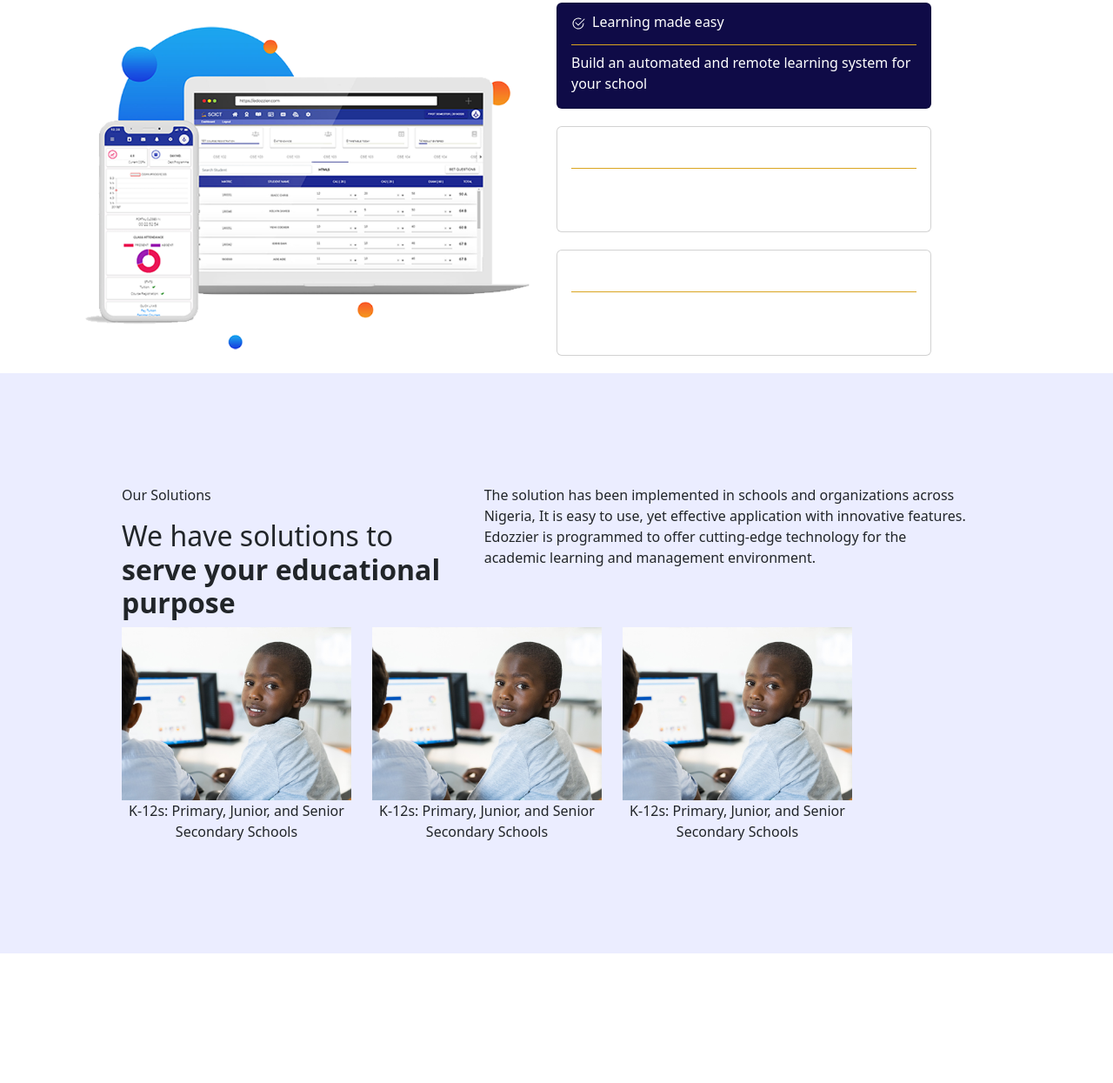
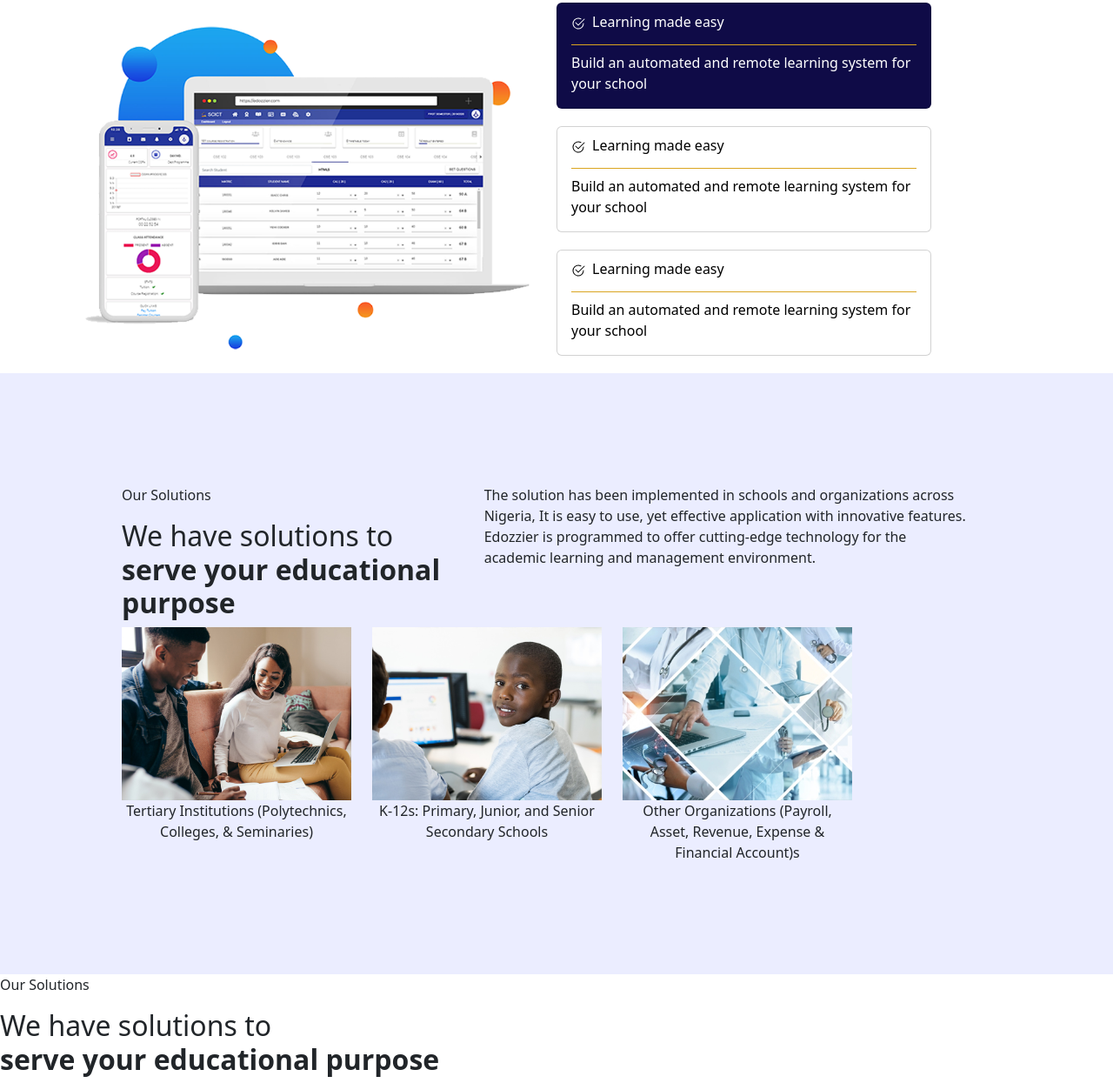
Before and after one commit to codify01/edozzier-, a plain HTML site: page index.html in a window 1280 px wide. Shown: the part 876-2121 px from the top of the page at 87% size. Before the commit the page ends 1972 px from the top, so only its background shows below. Drawn offline with nearby package versions, Linux system fonts and the light colour scheme.

Commit message:
hfdka msf

```diff
--- a/index.html
+++ b/index.html
@@ -65,21 +65,21 @@
                 <div class="card text-white" style="width: rem;">
                     <div class="card-body">
                       <!-- <h5 class="card-title">Card title</h5> -->
-                      <h6 class="card-subtitle mb-2 pb-3" ><svg class="me-2" xmlns="http://www.w3.org/2000/svg" width="16" height="16" fill="currentColor" class="bi bi-check2-circle" viewBox="0 0 16 16">
+                      <h6 class="card-subtitle mb-2 pb-3 text-black" ><svg class="me-2" xmlns="http://www.w3.org/2000/svg" width="16" height="16" fill="currentColor" class="bi bi-check2-circle" viewBox="0 0 16 16">
                         <path d="M2.5 8a5.5 5.5 0 0 1 8.25-4.764.5.5 0 0 0 .5-.866A6.5 6.5 0 1 0 14.5 8a.5.5 0 0 0-1 0 5.5 5.5 0 1 1-11 0"/>
                         <path d="M15.354 3.354a.5.5 0 0 0-.708-.708L8 9.293 5.354 6.646a.5.5 0 1 0-.708.708l3 3a.5.5 0 0 0 .708 0l7-7z"/>
                       </svg>Learning made easy</h6>
-                      <p class="card-text">Build an automated and remote learning system for your school</p>
+                      <p class="card-text text-black">Build an automated and remote learning system for your school</p>
                     </div>
                   </div>
                 <div class="card text-white" style="width: rem;">
                     <div class="card-body">
                       <!-- <h5 class="card-title">Card title</h5> -->
-                      <h6 class="card-subtitle mb-2 pb-3" ><svg class="me-2" xmlns="http://www.w3.org/2000/svg" width="16" height="16" fill="currentColor" class="bi bi-check2-circle" viewBox="0 0 16 16">
+                      <h6 class="card-subtitle mb-2 pb-3 text-black"  ><svg class="me-2" xmlns="http://www.w3.org/2000/svg" width="16" height="16" fill="currentColor" class="bi bi-check2-circle" viewBox="0 0 16 16">
                         <path d="M2.5 8a5.5 5.5 0 0 1 8.25-4.764.5.5 0 0 0 .5-.866A6.5 6.5 0 1 0 14.5 8a.5.5 0 0 0-1 0 5.5 5.5 0 1 1-11 0"/>
                         <path d="M15.354 3.354a.5.5 0 0 0-.708-.708L8 9.293 5.354 6.646a.5.5 0 1 0-.708.708l3 3a.5.5 0 0 0 .708 0l7-7z"/>
                       </svg>Learning made easy</h6>
-                      <p class="card-text">Build an automated and remote learning system for your school</p>
+                      <p class="card-text text-black">Build an automated and remote learning system for your school</p>
                     </div>
                   </div>
             </div>
@@ -101,9 +101,9 @@
             </div>
             <div class="row container">
                 <div class="my-card" style="width: 18rem;">
-                    <img src="edozzier/edozzier-services.jpg" class="card-img-top" alt="...">
+                    <img src="edozzier/edozzier-services2.jpg" class="card-img-top" alt="...">
                     <div class="card-body">
-                      <p class="card-text text-center">K-12s: Primary, Junior, and Senior Secondary Schools</p>
+                      <p class="card-text text-center">Tertiary Institutions (Polytechnics, Colleges, & Seminaries)</p>
                     </div>
                   </div>
                 <div class="my-card" style="width: 18rem;">
@@ -113,12 +113,21 @@
                     </div>
                   </div>
                 <div class="my-card" style="width: 18rem;">
-                    <img src="edozzier/edozzier-services.jpg" class="card-img-top" alt="...">
+                    <img src="edozzier/edozzier-services3.jpg" class="card-img-top" alt="...">
                     <div class="card-body">
-                      <p class="card-text text-center">K-12s: Primary, Junior, and Senior Secondary Schools</p>
+                      <p class="card-text text-center">Other Organizations (Payroll, Asset, Revenue, Expense & Financial Account)s</p>
                     </div>
                   </div>
             </div>
+        </section>
+        <section class="sec4">
+            <div class="">
+                <p>Our Solutions</p>
+                <h2>
+                    We have solutions to <br><span class="fw-bold">serve your educational purpose</span>
+                </h2>
+              </div>
+
         </section>
     </main>
 
--- a/styles.css
+++ b/styles.css
@@ -27,7 +27,7 @@ ul{
 }
 .card:hover {
     background-color: #0f0b47 !important;
-    color: #fff;
+    color: #fff !important;
 }
 .card-subtitle {
     border-bottom: 1px solid goldenrod;
```
